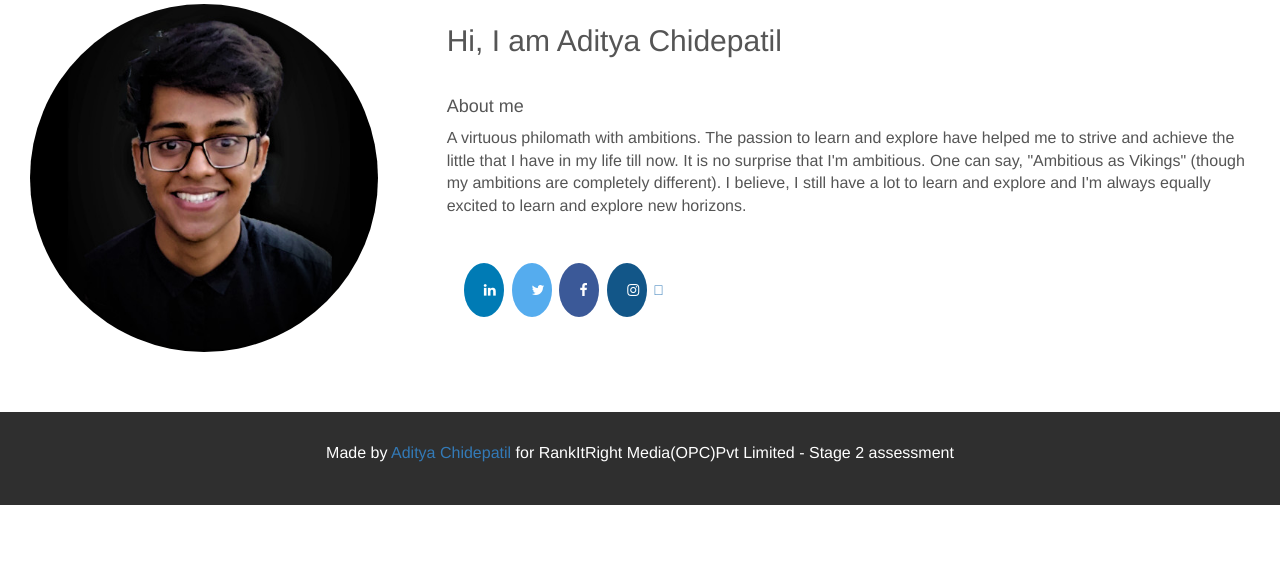
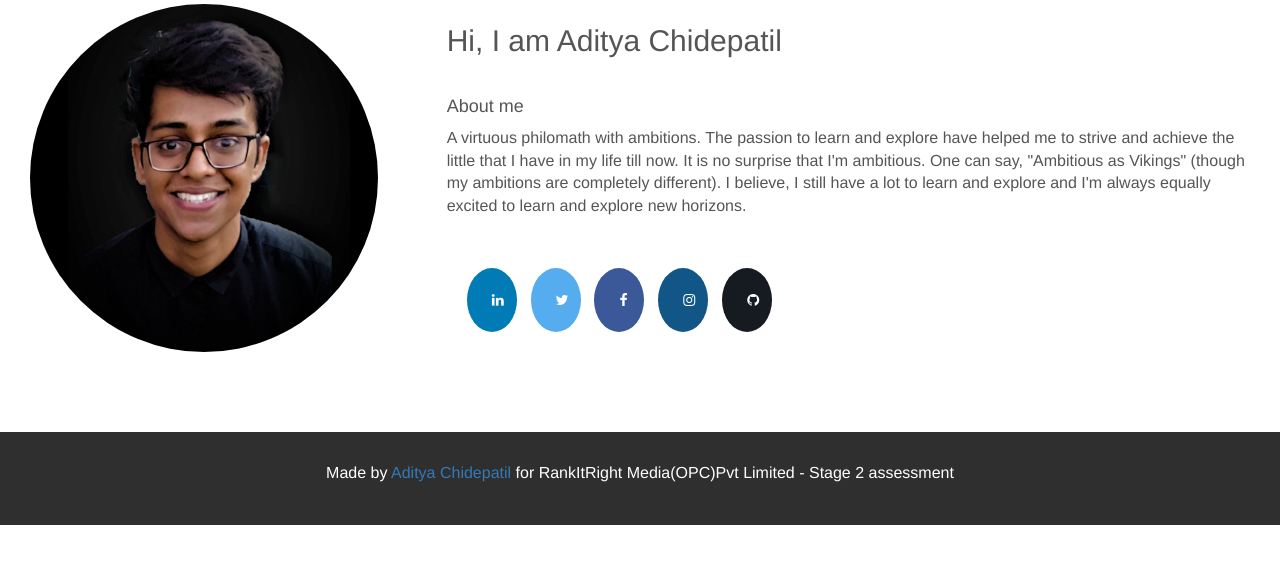
Before and after one commit to usr-Aditya/rirm_assessment_2, a Django app: page / in a window 1280 px wide. Shown: the part 176-740 px from the top of the page. Run offline with Django 4.2, Linux system fonts and the light colour scheme; some libraries are stand-ins or nearby versions.

Commit message:
Style and formatting update

```diff
--- a/home_rirm/static/home_rirm/css/home.css
+++ b/home_rirm/static/home_rirm/css/home.css
@@ -91,12 +91,12 @@ body {
   }
 
   .fa {
-    padding: 20px;
+    padding: 25px;
     font-size: 30px;
-    width: 30px;
+    width: 40px;
     text-align: center;
     text-decoration: none;
-    margin: 5px 2px;
+    margin: 10px 5px;
     border-radius: 50%;
   }
 
@@ -209,3 +209,8 @@ body {
     background: #ff6600;
     color: white;
   }
+
+  .fa-github {
+    background: #161b22;
+    color: white;
+  }
--- a/home_rirm/templates/home_rirm/home.html
+++ b/home_rirm/templates/home_rirm/home.html
@@ -32,7 +32,7 @@
                         <a href="https://twitter.com/_adityacpatil" class="fa fa-twitter"></a>
                         <a href="https://www.facebook.com/profile.php?id=100006380371210" class="fa fa-facebook"></a>
                         <a href="https://www.instagram.com/dcifr_/" class="fa fa-instagram"></a>
-                        <a href="https://github.com/usr-Aditya" class="fab fa-github"></a>
+                        <a href="https://github.com/usr-Aditya" class="fa fa-github"></a>
                     </div>
                 </div>
             </div>
```
